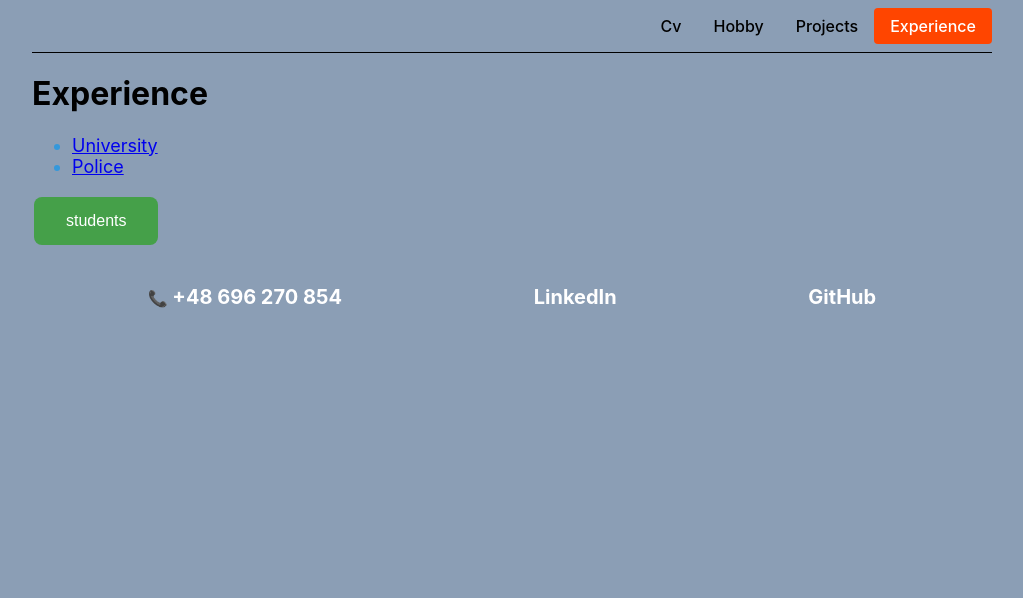
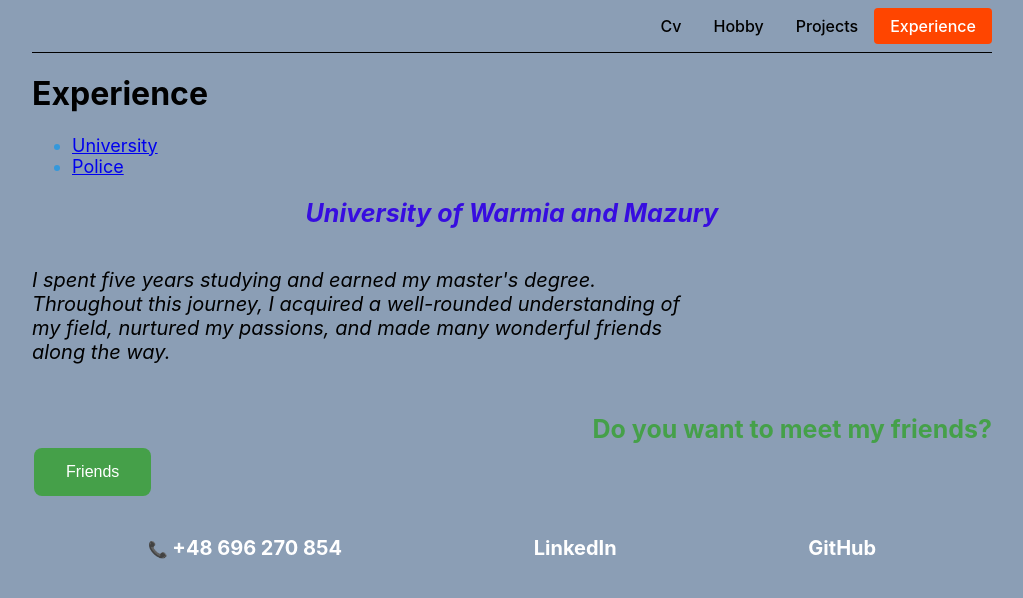
Before and after one commit to MateuszKar2/Portfolio, a React (Create React App) app: page /experience/university in a window 1280 px wide. Shown: the top 598 px of the page, without its empty margins (128-1151 px from the left). Built offline with nearby package versions, Linux system fonts and the light colour scheme.

Commit message:
add files

```diff
--- a/src/module/Police.module.css
+++ b/src/module/Police.module.css
@@ -1,3 +1,24 @@
+.police {
+    padding-top: 50px;
+}
+
+.police__title {
+    text-align: center;
+    font-size: 25px;
+    color: rgb(55, 13, 224);
+    font-style: italic;
+    margin-bottom: 40px;
+}
+
+.police__text {
+    font-style: unset;
+    font-size: 20px;
+    text-align: unset;
+    padding-left: 160px;
+    padding-right: 160px;
+    margin-bottom: 40px;
+}
+
 .police__list {
     list-style-type: none; /* Usuwa kropki */
     padding: 0; /* Usuwa domyślne wcięcie */
@@ -19,6 +40,7 @@
     flex-grow: 1; /* Sprawia, że tekst zajmuje dostępne miejsce */
     text-align: center; /* Wyrównuje tekst do środka */
     padding: 24px 20px; /* Dodaje odstępy po bokach tekstu */
+    cursor: pointer
 }
 
 .police__department:hover {
--- a/src/module/University.module.css
+++ b/src/module/University.module.css
@@ -1,4 +1,3 @@
-
 
 
     .btn__container {
@@ -14,8 +13,35 @@
         cursor: pointer; /* Kursor w postaci wskaźnika */
         border-radius: 8px; /* Zaokrąglone rogi */
         transition: background-color 0.3s; /* Animacja tła */
+
     }
 
     .btn__container:hover {
         background-color: #4c77af; /* Zmiana koloru przy najeździe */
     }
+
+   .university__title {
+        text-align: center;
+        font-size: 25px;
+        color: rgb(55, 13, 224);
+        font-style: italic;
+        margin-bottom: 40px;
+   }
+
+   .university__text {
+        font-size: 20px;
+        font-style: oblique;
+        padding-right: 300px;
+   }
+
+   .university__question {
+        color: #45a049;
+        font-size: 25px;
+        padding-top: 50px;
+        font-weight: bold;
+        text-align: right;
+   }
+
+   .university__question:hover{
+        color: #4c77af;
+   }
--- a/src/pages/Hobby.jsx
+++ b/src/pages/Hobby.jsx
@@ -13,17 +13,18 @@
                     <div className={styles.traveling__container}>
 
                         <div className={styles.traveling__text}>
-                            Lorem ipsum dolor sit amet consectetur adipisicing elit. Voluptatibus, debitis.
+                            When I have a vacation, I leave everyday life behind. I'm packing and going on a journey.
+                            It may be my country or further away, to another continent.
                         </div>
                     </div>
             </div>
 
             <div className={styles.sports}>
-                <h2 className={styles.sports__title}>I love do sports</h2>
+                <h2 className={styles.sports__title}>I love sports</h2>
                     <div className={styles.sports__container}>
 
                         <div className={styles.sports__text}>
-                            Lorem ipsum dolor sit amet consectetur adipisicing elit. Voluptatibus, debitis.
+                            I love sports, competition and striving for perfection. Basketball, boxing, dancing. It's all part of me.
                         </div>
                     </div>
             </div>
@@ -33,7 +34,7 @@
                     <div className={styles.reading__container}>
 
                         <div className={styles.reading__text}>
-                            Lorem ipsum dolor sit amet consectetur adipisicing elit. Voluptatibus, debitis.
+                            When I finish work and need a break from writing code, I like to read a book.
                         </div>
                     </div>
             </div>
--- a/src/pages/Police.jsx
+++ b/src/pages/Police.jsx
@@ -38,6 +38,7 @@
                 </ul>
 
                 <img className={styles.police__picture} src={police2} alt="My job"></img>
+
             </div>
 
 
--- a/src/pages/University.jsx
+++ b/src/pages/University.jsx
@@ -17,9 +17,14 @@
 
     return(
         <>
+            <h2 className={styles.university__title}>University of Warmia and Mazury</h2>
+            <div className={styles.university__text}>I spent five years studying and earned my master's degree. Throughout this journey,
+                I acquired a well-rounded understanding of my field,
+                nurtured my passions, and made many wonderful friends along the way.</div>
+            <div className={styles.university__question}>Do you want to meet my friends?</div>
            <div className={styles.btn}>
             <button onClick={handleButtonClick} className={styles.btn__container }>
-                {showComponent ? ':)' : 'students'}
+                {showComponent ? '<' : 'Friends'}
             </button>
             {showComponent && <DataFetching />}
            </div>
```
